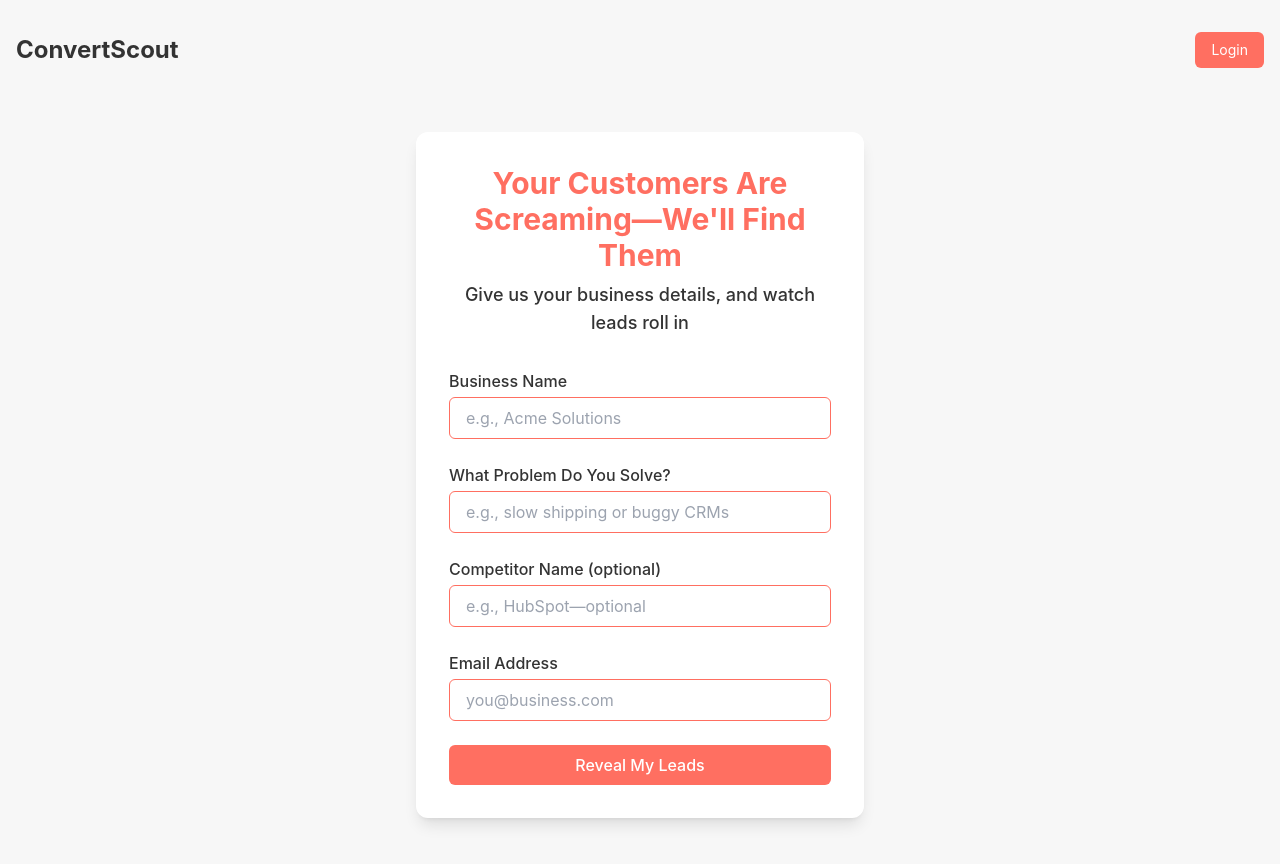
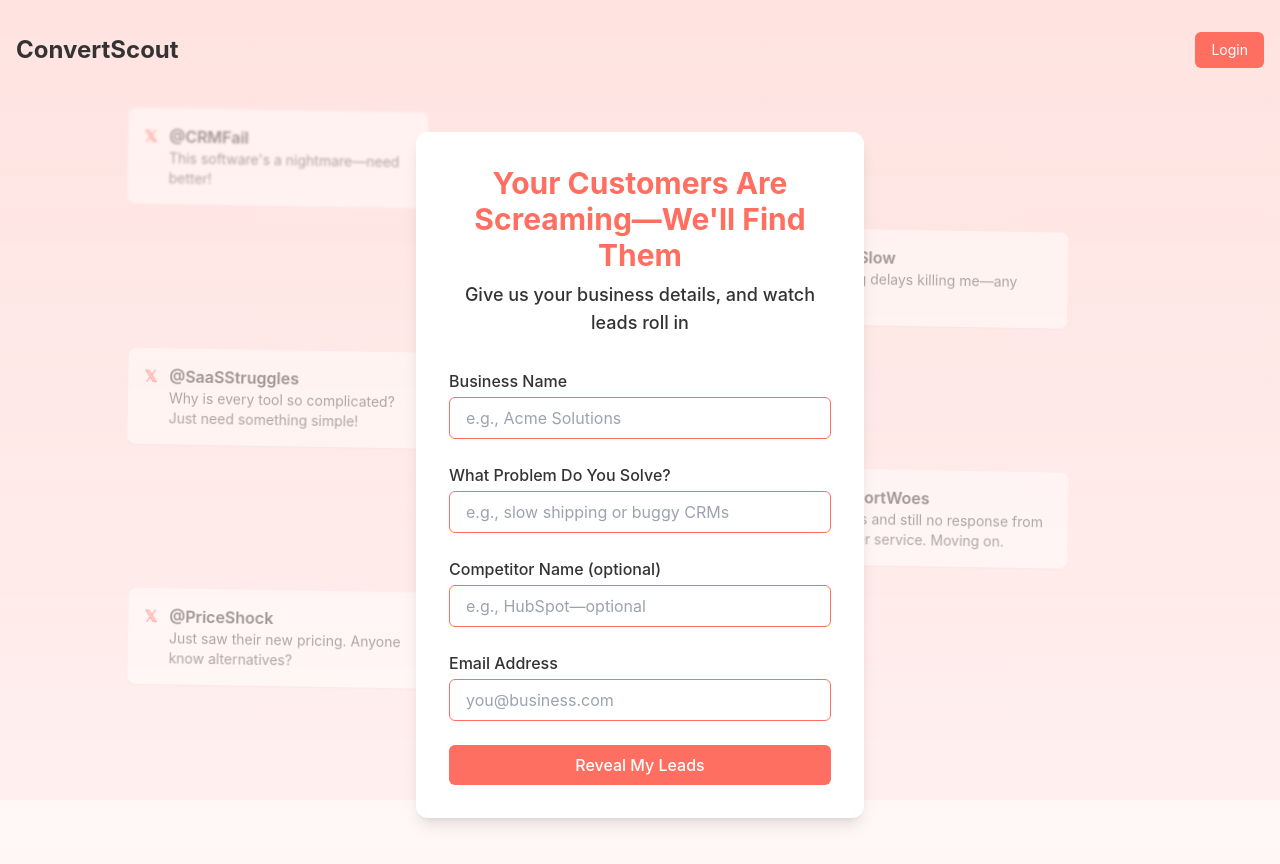
Before and after one commit to convertscout/convertscout-frontend, a React (Create React App) app: page / in a window 1280 px wide. Shown: the top 864 px of the page. Built offline with nearby package versions, Linux system fonts and the light colour scheme.

Commit message:
Convert static site to React app with Firestore integration

```diff
--- a/src/pages/Home.js
+++ b/src/pages/Home.js
@@ -25,13 +25,13 @@ const Home = () => {
   };
 
   return (
-    <div className="min-h-screen bg-[#F7F7F7]">
+    <div className="min-h-screen bg-gradient-to-b from-[#FF6F61]/10 to-[#FF6F61]/5"> {/* Apply gradient here */}
       {/* Background Posts */}
-      <div className="fixed inset-0 -z-10 overflow-hidden opacity-100"> {/* Set opacity to 100 */}
+      <div className="fixed inset-0 -z-10 overflow-hidden opacity-50">
         <div className="absolute inset-0 bg-gradient-to-b from-[#FF6F61]/20 to-[#FF6F61]/10 pointer-events-none"></div>
         <div
           className="absolute bg-white rounded-lg p-4 shadow-sm transform transition-all duration-500 ease-in-out animate-float"
-          style={{ top: "15%", left: "10%", maxWidth: "300px" }} // Removed filter: blur
+          style={{ top: "15%", left: "10%", maxWidth: "300px", filter: "blur(1px)" }}
         >
           <div className="flex items-start">
             <div className="mr-3 text-[#FF6F61] font-bold">𝕏</div>
--- a/src/styles/index.css
+++ b/src/styles/index.css
@@ -29,11 +29,9 @@ body {
 }
 
 .animate-float {
-  animation: float 10s ease-in-out infinite;
-  position: absolute;
-  background-color: #fff; /* Ensure solid background */
-  color: #333; /* Ensure text is dark */
-  opacity: 1; /* Ensure full opacity */
+  animation: float 10s ease-in-out infinite !important;;
+  display: block !important;
+
 }
 
 /* Button hover effects */
```
